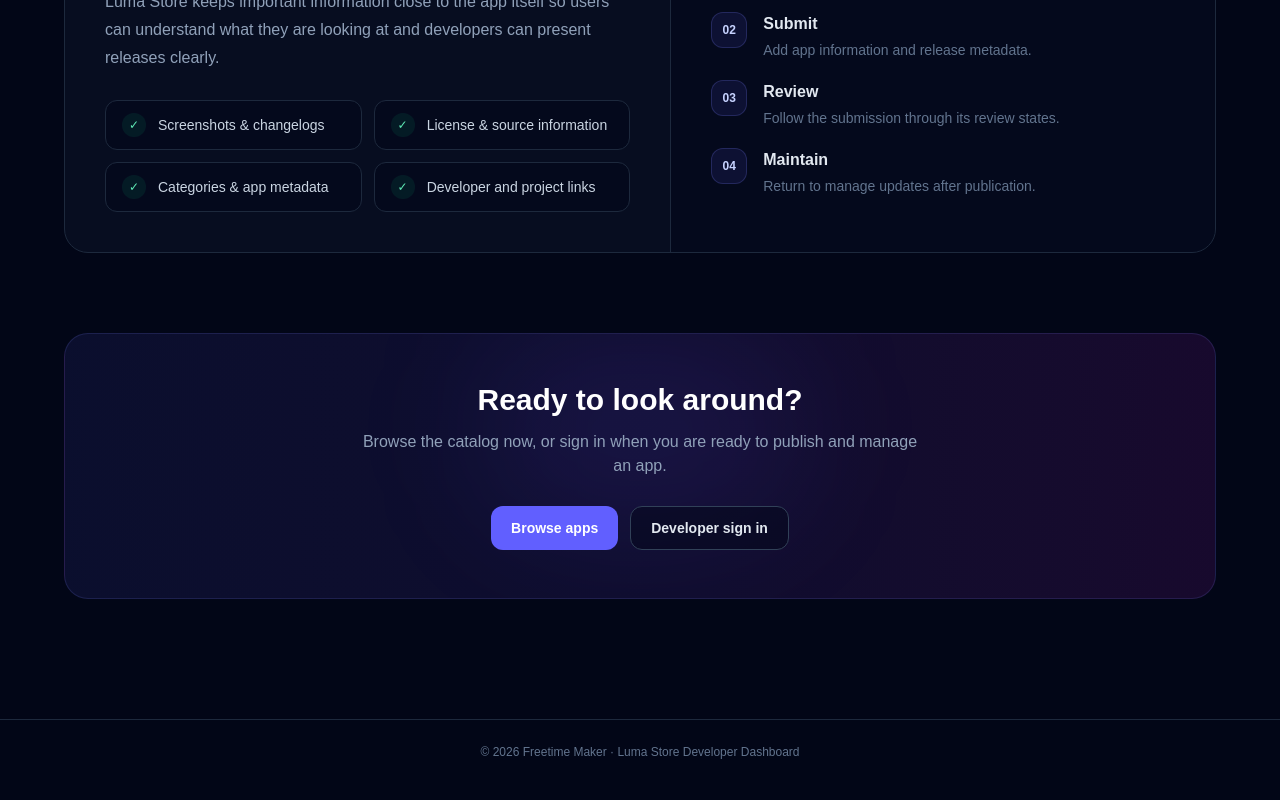
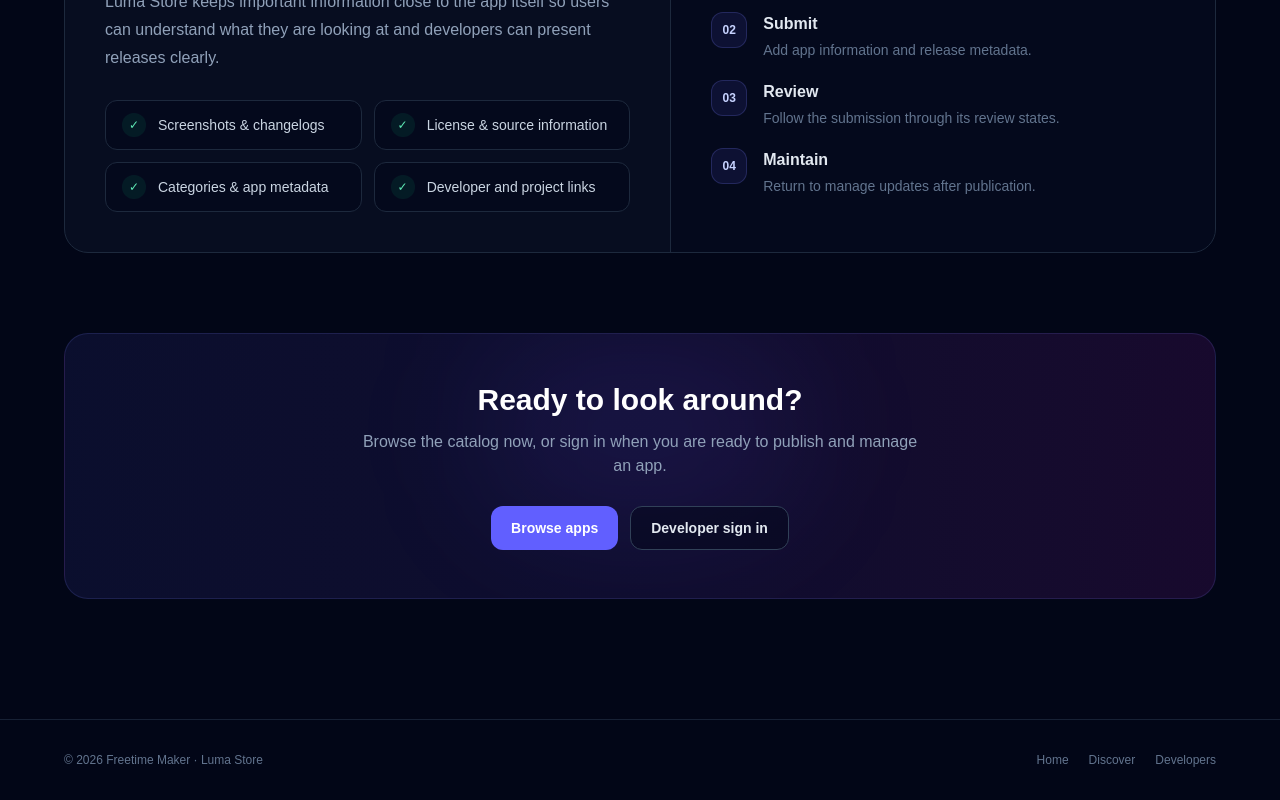
Before and after one commit to FreetimeMaker/Luma-Store-Dev-Dashboard, a Next.js app: page / in a window 1280 px wide. Shown: the part 1806-2606 px from the top of the page. Built offline with nearby package versions, Linux system fonts and the light colour scheme; no server answers.

Commit message:
Update Luma Store site metadata and footer

```diff
--- a/app/layout.tsx
+++ b/app/layout.tsx
@@ -1,4 +1,5 @@
 import type { Metadata } from "next";
+import Link from "next/link";
 import "./globals.css";
 import AuthNav from "./components/AuthNav";
 
@@ -7,7 +8,7 @@ export const metadata: Metadata = {
     default: "Luma Store",
     template: "%s | Luma Store",
   },
-  description: "Submit and manage open-source Android apps for the Luma Store.",
+  description: "Discover Android apps and manage app submissions with Luma Store.",
   manifest: "/site.webmanifest",
   icons: {
     icon: [
@@ -29,8 +30,15 @@ export default function RootLayout({ children }: { children: React.ReactNode })
           <AuthNav />
         </header>
         <main className="mx-auto max-w-7xl px-4 py-6 sm:px-6">{children}</main>
-        <footer className="border-t border-slate-800 px-4 py-6 text-center text-xs text-slate-500 sm:px-6">
-          © 2026 Freetime Maker · Luma Store Developer Dashboard
+        <footer className="border-t border-slate-800/80 px-4 py-8 sm:px-6">
+          <div className="mx-auto flex max-w-6xl flex-col items-center justify-between gap-4 text-center text-xs text-slate-500 sm:flex-row sm:text-left">
+            <p>© 2026 Freetime Maker · Luma Store</p>
+            <nav className="flex flex-wrap items-center justify-center gap-x-5 gap-y-2" aria-label="Footer navigation">
+              <Link href="/" className="transition hover:text-slate-300">Home</Link>
+              <Link href="/discover" className="transition hover:text-slate-300">Discover</Link>
+              <Link href="/login?next=/dashboard" className="transition hover:text-slate-300">Developers</Link>
+            </nav>
+          </div>
         </footer>
       </body>
     </html>
```
